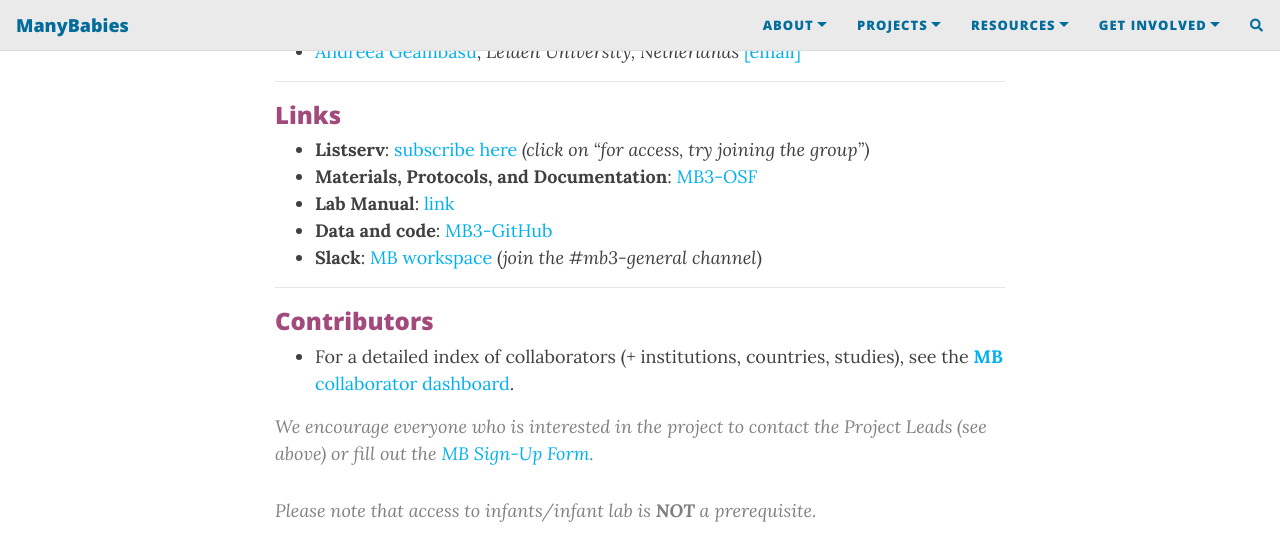
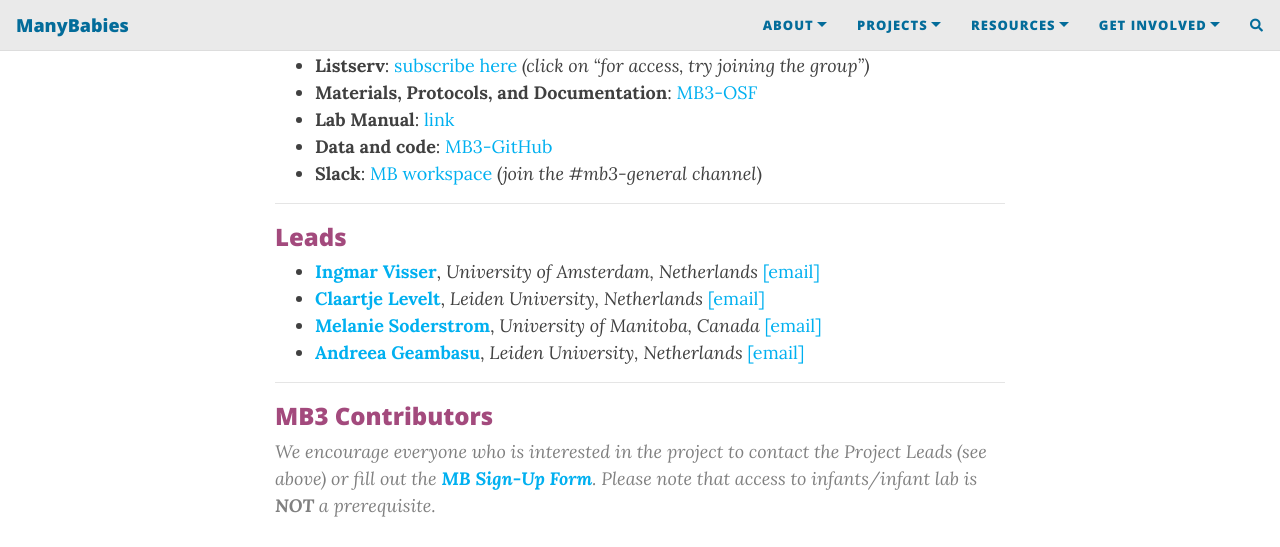
Before and after one commit to manybabies/manybabies.github.io, a Jekyll site: the page built from MB3.md, in a window 1280 px wide and 1400 px high, scrolled down 1177 px. Shown: the top 547 px of the window. Built offline with Jekyll 4.4.1, drawn with Linux system fonts in a browser that asks for light colours; nearby versions of some CDN libraries; comment, search, counter and statistics services are not loaded; some of the changed text lies outside the part shown; grey boxes are pictures that could not be loaded.

Commit message:
update MB3

```diff
--- a/MB3.md
+++ b/MB3.md
@@ -5,21 +5,27 @@
 cover-img: /assets/img/MB3_logo.png
 ---
 
-## Project Overview
+***
 
-* *Status: **Collecting data <a href="https://umanitobapsych.az1.qualtrics.com/jfe/form/SV_4NiYE6jM0399g7r" target="_blank">(sign up here)</a>***
-* *<a href="https://doi.org/10.31234/osf.io/aex7v" target="_blank">Stage 1 Registered Report</a> given 'In Principle Acceptance' at* **Developmental Science**
+<div class="container">
+  <div class="row justify-content-around">
+    <div class="col-lg-4" align="center">
+      <br>
+      <img src="/assets/img/MB3_logo.png" width="150">
+    </div>
+    <div class="col-lg-8" align="left">
+      <h2>Project Overview</h2>
+      <ul>
+        <li><i>Status:</i> <b>Collecting data</b> <a href="https://umanitobapsych.az1.qualtrics.com/jfe/form/SV_4NiYE6jM0399g7r" target="_blank">(sign up here)</a></li>
+        <li><i><a href="https://doi.org/10.31234/osf.io/aex7v" target="_blank">Stage 1 Registered Report</a> given 'In Principle Acceptance' at</i> <b>Developmental Science</b></li>
+      </ul>
+    </div>
+  </div>
+</div>
 
 
 <img style="float: right;" src="/assets/img/BLL1_300px.jpg">
 In this ongoing project we investigate an ability that lies at the heart of cognition: to learn and to apply rules. We ask whether infants (from 5 to 12 months-old) can learn abstract algebraic rules over patterned syllable sequences and generalize those rules to novel syllable sequences. Despite the large research effort on the topic, questions remain about the robustness of the core finding, as many studies failed to find significant learning effects. We believe that a multi-lab approach with a large and diverse sample of infants has the potential to uncover whether and to what extent this core cognitive ability is available in young infants and how it varies across age and different developmental circumstances.
-
-***
-### Leads
-* [Ingmar Visser](https://www.uva.nl/profiel/v/i/i.visser/i.visser.html?cb), *University of Amsterdam, Netherlands* [[email]](mailto:i.visser@uva.nl)
-* [Claartje Levelt](https://www.universiteitleiden.nl/en/staffmembers/claartje-levelt#tab-1), *Leiden University, Netherlands* [[email]](mailto:c.c.levelt@hum.leidenuniv.nl)
-* [Melanie Soderstrom](https://home.cc.umanitoba.ca/~soderstr/), *University of Manitoba, Canada* [[email]](mailto:M_Soderstrom@umanitoba.ca)
-* [Andreea Geambasu](https://www.universiteitleiden.nl/en/staffmembers/andreea-geambasu#tab-1), *Leiden University, Netherlands* [[email]](mailto:a.geambasu@hum.leidenuniv.nl)
 
 
 ***
@@ -32,19 +38,28 @@
 
 
 ***
-### Contributors
-* For a detailed index of collaborators (+ institutions, countries, studies), see the [**MB** collaborator dashboard](https://manybabies.shinyapps.io/shiny_mb_map/).
-
-> We encourage everyone who is interested in the project to contact the Project Leads (see above) or fill out the [MB Sign-Up Form]({{site.baseurl}}/get_involved/).
-
-> Please note that access to infants/infant lab is **NOT** a prerequisite.
+### Leads
+* [**Ingmar Visser**](https://www.uva.nl/profiel/v/i/i.visser/i.visser.html?cb), *University of Amsterdam, Netherlands* [[email]](mailto:i.visser@uva.nl)
+* [**Claartje Levelt**](https://www.universiteitleiden.nl/en/staffmembers/claartje-levelt#tab-1), *Leiden University, Netherlands* [[email]](mailto:c.c.levelt@hum.leidenuniv.nl)
+* [**Melanie Soderstrom**](https://home.cc.umanitoba.ca/~soderstr/), *University of Manitoba, Canada* [[email]](mailto:M_Soderstrom@umanitoba.ca)
+* [**Andreea Geambasu**](https://www.universiteitleiden.nl/en/staffmembers/andreea-geambasu#tab-1), *Leiden University, Netherlands* [[email]](mailto:a.geambasu@hum.leidenuniv.nl)
 
 
 ***
-### Publications
-Visser, I., Geambasu, A., Baumgartner, H. A., Bergmann, C., Byers-Heinlein, K., Carstensen, A., Doyle, F. L., Gervain, J., Hannon, E., Havron, N., Johnson, S., Kachergis, G., Kline Struhl, M., Kosie, J. E., Lew-Williams, C., Mayor, J., Moreau, D., Mueller, J., Raijmakers, M., Shukla, M., Tsui, A. S. M., Sirois, S., Westermann, G., Soderstrom, M., & Levelt, C. C. (Stage 1 Registered Report, In Principle Acceptance). **ManyBabies 3: A multi-lab study of infant algebraic rule learning**. *Developmental Science*. PsyArXiv. [doi:10.31234/osf.io/aex7v](https://doi.org/10.31234/osf.io/aex7v)
+### MB3 Contributors
 
-> to cite, use (Visser et al., accepted pending data collection)
+> We encourage everyone who is interested in the project to contact the Project Leads (see above) or fill out the [**MB Sign-Up Form**]({{site.baseurl}}/get_involved/). Please note that access to infants/infant lab is **NOT** a prerequisite.
+
+<iframe class="airtable-embed" src="https://airtable.com/embed/appRoqMKzcK3NsXt4/shrhL9H0PVFq41XHk?backgroundColor=blueDusty&viewControls=on" frameborder="0" onmousewheel="" width="100%" height="533" style="background: transparent; border: 1px solid #ccc;"></iframe>
+
+
+***
+### Publication
+
+<h4>Stage 1 Registered Report</h4>
+<p style="padding-left: 25px; text-indent: -25px">Visser, I., Geambasu, A., Baumgartner, H. A., Bergmann, C., Byers-Heinlein, K., Carstensen, A., Doyle, F. L., Gervain, J., Hannon, E. E., Havron, N., Johnson, S. P., Kachergis, G., Kline Struhl, M., Kosie, J., Lew-Williams, C., Mayor, J., Moreau, D., Mueller, J., Raijmakers, M. E. J., … Levelt, C. C. (accepted pending data collection). <b>ManyBabies 3: A multi-lab study of infant algebraic rule learning</b>. <i>Developmental Science</i>. PsyArXiv. <a href="https://doi.org/10.31234/osf.io/aex7v" target="_blank">https://doi.org/10.31234/osf.io/aex7v</a></p>
+
+> To cite, use (Visser et al., accepted pending data collection)
 
 
 ***
```
Also changed, not shown: MB2.md (+5 -2 lines).
